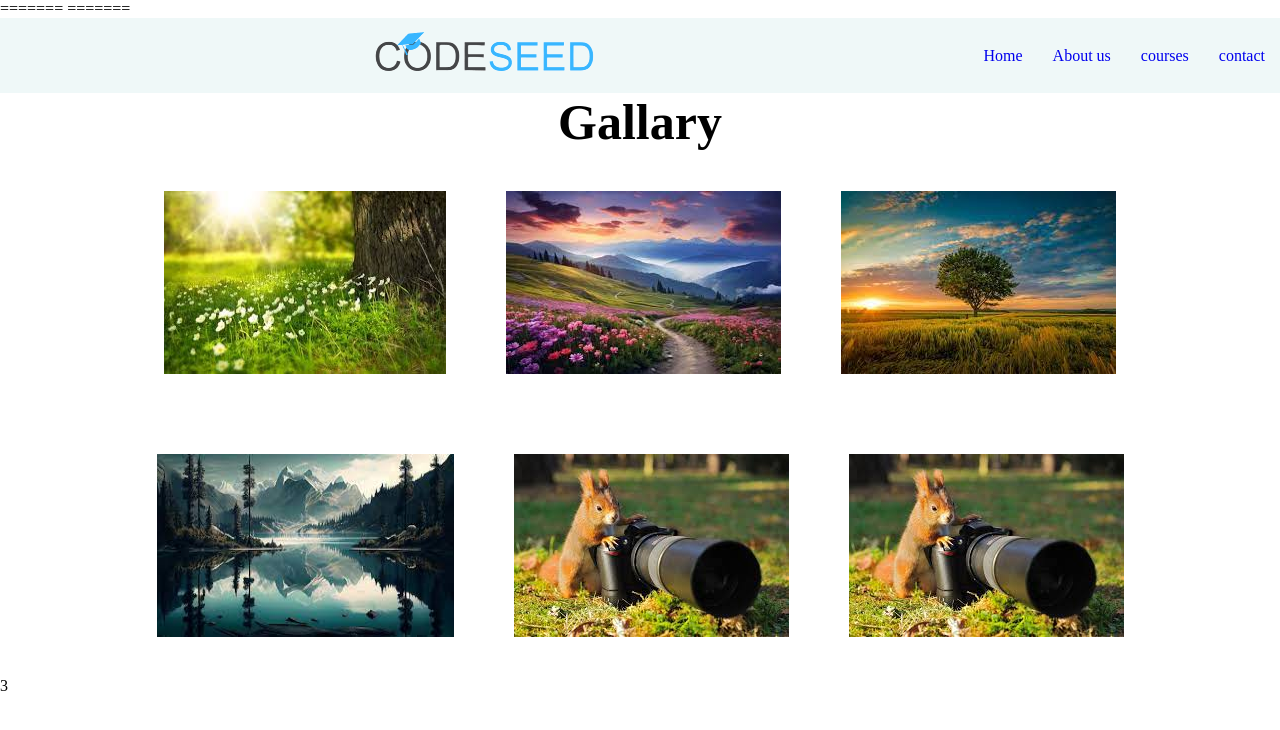
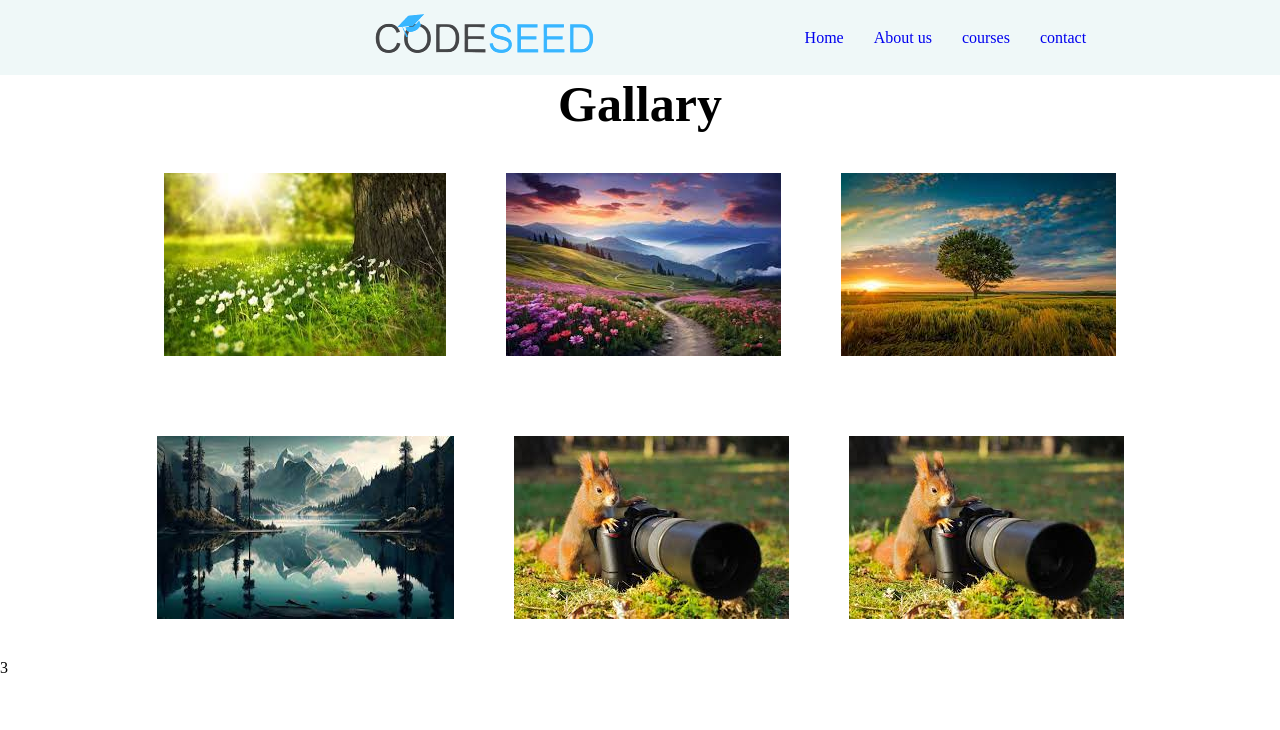
Before and after one commit to amitskasabe/cs-tasks, a plain HTML site: page index.html in a window 1280 px wide. Drawn offline with Linux system fonts and the light colour scheme.

Commit message:
Nav bar updated

```diff
--- a/parth.css
+++ b/parth.css
@@ -8,7 +8,7 @@
     height: 75px;
     background-color: rgba(238, 248, 248, 0.911);
     display: flex;
-    justify-content: space-between;
+    justify-content: space-evenly;
     align-items: center;
 }
 .logo{
```
Also changed, not shown: index.html (+2 -2 lines).
